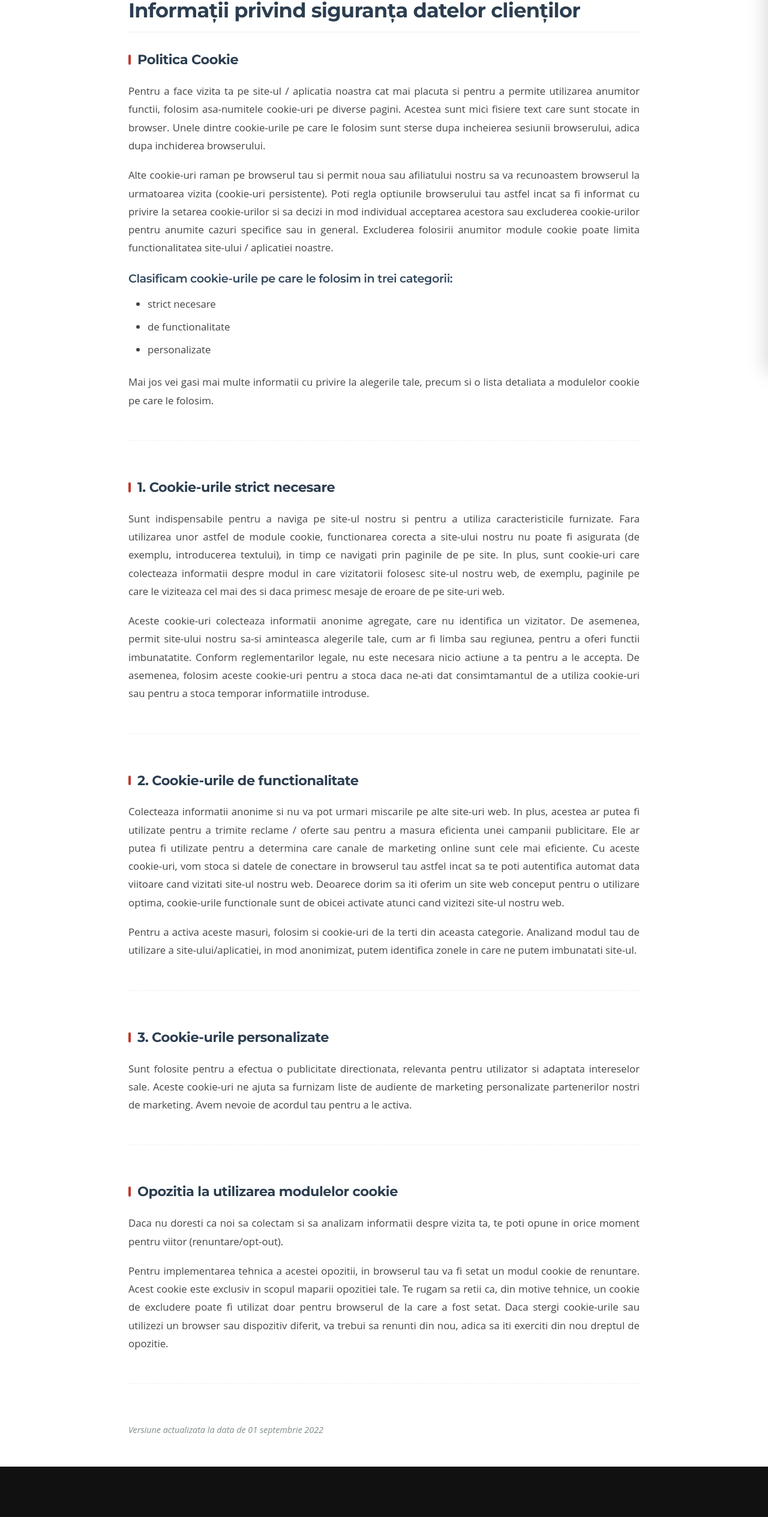
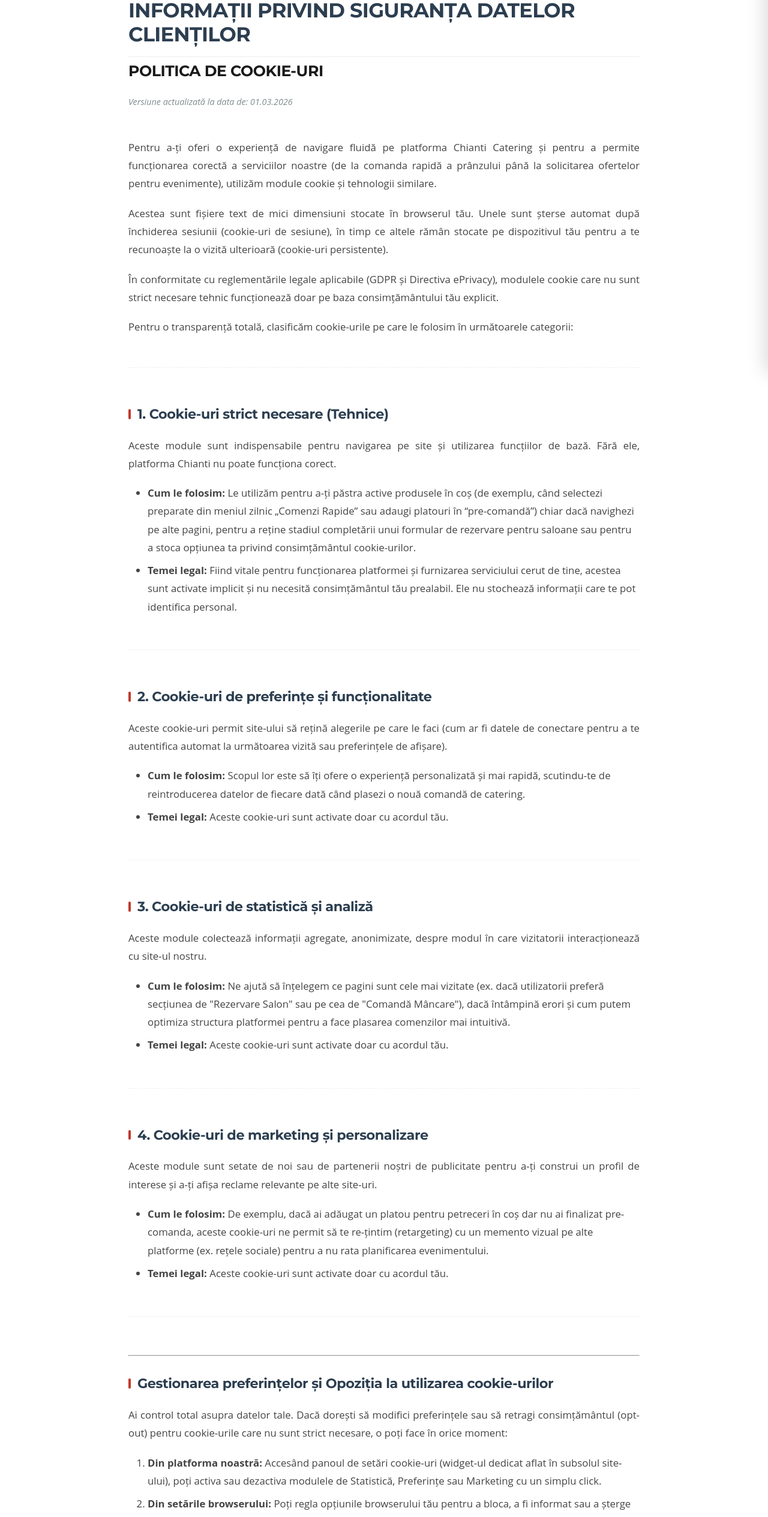
Before and after one commit to digitalhubmedia1-spec/proiect-chianti, a React (Vite) app: page /siguranta-datelor in a window 1280 px wide. Shown: the part 179-2708 px from the top of the page at 60% size. Built offline with nearby package versions, Linux system fonts and the light colour scheme; no server answers; the database is empty.

Commit message:
Update Data Security content to 2026 version (exact 1:1 match)

```diff
--- a/src/pages/legal/DataSecurity.jsx
+++ b/src/pages/legal/DataSecurity.jsx
@@ -1,88 +1,73 @@
 import React from 'react';
-import './Terms.css'; // Reusing the same CSS for consistency
+import './Terms.css';
 
 const DataSecurity = () => {
     return (
         <div className="container py-5 terms-container">
-            <h1 className="text-center terms-header-title">Informații privind siguranța datelor clienților</h1>
+            <h1 className="text-center terms-header-title">INFORMAȚII PRIVIND SIGURANȚA DATELOR CLIENȚILOR</h1>
+            <h2 className="text-center mb-4">POLITICA DE COOKIE-URI</h2>
+            <p className="text-center terms-update-date">Versiune actualizată la data de: 01.03.2026</p>
 
             <section className="mb-5 terms-section">
-                <h3>Politica Cookie</h3>
-                <p>
-                    Pentru a face vizita ta pe site-ul / aplicatia noastra cat mai placuta si pentru a permite utilizarea anumitor functii,
-                    folosim asa-numitele cookie-uri pe diverse pagini. Acestea sunt mici fisiere text care sunt stocate in browser.
-                    Unele dintre cookie-urile pe care le folosim sunt sterse dupa incheierea sesiunii browserului, adica dupa inchiderea browserului.
-                </p>
-                <p>
-                    Alte cookie-uri raman pe browserul tau si permit noua sau afiliatului nostru sa va recunoastem browserul la urmatoarea vizita (cookie-uri persistente).
-                    Poti regla optiunile browserului tau astfel incat sa fi informat cu privire la setarea cookie-urilor si sa decizi in mod individual acceptarea acestora
-                    sau excluderea cookie-urilor pentru anumite cazuri specifice sau in general. Excluderea folosirii anumitor module cookie poate limita functionalitatea site-ului / aplicatiei noastre.
-                </p>
-
-                <h4 className="mt-4">Clasificam cookie-urile pe care le folosim in trei categorii:</h4>
-                <ul>
-                    <li>strict necesare</li>
-                    <li>de functionalitate</li>
-                    <li>personalizate</li>
-                </ul>
-                <p>Mai jos vei gasi mai multe informatii cu privire la alegerile tale, precum si o lista detaliata a modulelor cookie pe care le folosim.</p>
+                <p>Pentru a-ți oferi o experiență de navigare fluidă pe platforma Chianti Catering și pentru a permite funcționarea corectă a serviciilor noastre (de la comanda rapidă a prânzului până la solicitarea ofertelor pentru evenimente), utilizăm module cookie și tehnologii similare.</p>
+                <p>Acestea sunt fișiere text de mici dimensiuni stocate în browserul tău. Unele sunt șterse automat după închiderea sesiunii (cookie-uri de sesiune), în timp ce altele rămân stocate pe dispozitivul tău pentru a te recunoaște la o vizită ulterioară (cookie-uri persistente).</p>
+                <p>În conformitate cu reglementările legale aplicabile (GDPR și Directiva ePrivacy), modulele cookie care nu sunt strict necesare tehnic funcționează doar pe baza consimțământului tău explicit.</p>
+                <p>Pentru o transparență totală, clasificăm cookie-urile pe care le folosim în următoarele categorii:</p>
             </section>
 
             <section className="mb-5 terms-section">
-                <h3>1. Cookie-urile strict necesare</h3>
-                <p>
-                    Sunt indispensabile pentru a naviga pe site-ul nostru si pentru a utiliza caracteristicile furnizate.
-                    Fara utilizarea unor astfel de module cookie, functionarea corecta a site-ului nostru nu poate fi asigurata (de exemplu, introducerea textului),
-                    in timp ce navigati prin paginile de pe site. In plus, sunt cookie-uri care colecteaza informatii despre modul in care vizitatorii folosesc site-ul nostru web,
-                    de exemplu, paginile pe care le viziteaza cel mai des si daca primesc mesaje de eroare de pe site-uri web.
-                </p>
-                <p>
-                    Aceste cookie-uri colecteaza informatii anonime agregate, care nu identifica un vizitator.
-                    De asemenea, permit site-ului nostru sa-si aminteasca alegerile tale, cum ar fi limba sau regiunea, pentru a oferi functii imbunatatite.
-                    Conform reglementarilor legale, nu este necesara nicio actiune a ta pentru a le accepta.
-                    De asemenea, folosim aceste cookie-uri pentru a stoca daca ne-ati dat consimtamantul de a utiliza cookie-uri sau pentru a stoca temporar informatiile introduse.
-                </p>
+                <h3>1. Cookie-uri strict necesare (Tehnice)</h3>
+                <p>Aceste module sunt indispensabile pentru navigarea pe site și utilizarea funcțiilor de bază. Fără ele, platforma Chianti nu poate funcționa corect.</p>
+                <ul>
+                    <li><strong>Cum le folosim:</strong> Le utilizăm pentru a-ți păstra active produsele în coș (de exemplu, când selectezi preparate din meniul zilnic „Comenzi Rapide” sau adaugi platouri în “pre-comandă”) chiar dacă navighezi pe alte pagini, pentru a reține stadiul completării unui formular de rezervare pentru saloane sau pentru a stoca opțiunea ta privind consimțământul cookie-urilor.</li>
+                    <li><strong>Temei legal:</strong> Fiind vitale pentru funcționarea platformei și furnizarea serviciului cerut de tine, acestea sunt activate implicit și nu necesită consimțământul tău prealabil. Ele nu stochează informații care te pot identifica personal.</li>
+                </ul>
             </section>
 
             <section className="mb-5 terms-section">
-                <h3>2. Cookie-urile de functionalitate</h3>
-                <p>
-                    Colecteaza informatii anonime si nu va pot urmari miscarile pe alte site-uri web.
-                    In plus, acestea ar putea fi utilizate pentru a trimite reclame / oferte sau pentru a masura eficienta unei campanii publicitare.
-                    Ele ar putea fi utilizate pentru a determina care canale de marketing online sunt cele mai eficiente.
-                    Cu aceste cookie-uri, vom stoca si datele de conectare in browserul tau astfel incat sa te poti autentifica automat data viitoare cand vizitati site-ul nostru web.
-                    Deoarece dorim sa iti oferim un site web conceput pentru o utilizare optima, cookie-urile functionale sunt de obicei activate atunci cand vizitezi site-ul nostru web.
-                </p>
-                <p>
-                    Pentru a activa aceste masuri, folosim si cookie-uri de la terti din aceasta categorie.
-                    Analizand modul tau de utilizare a site-ului/aplicatiei, in mod anonimizat, putem identifica zonele in care ne putem imbunatati site-ul.
-                </p>
+                <h3>2. Cookie-uri de preferințe și funcționalitate</h3>
+                <p>Aceste cookie-uri permit site-ului să rețină alegerile pe care le faci (cum ar fi datele de conectare pentru a te autentifica automat la următoarea vizită sau preferințele de afișare).</p>
+                <ul>
+                    <li><strong>Cum le folosim:</strong> Scopul lor este să îți ofere o experiență personalizată și mai rapidă, scutindu-te de reintroducerea datelor de fiecare dată când plasezi o nouă comandă de catering.</li>
+                    <li><strong>Temei legal:</strong> Aceste cookie-uri sunt activate doar cu acordul tău.</li>
+                </ul>
             </section>
 
             <section className="mb-5 terms-section">
-                <h3>3. Cookie-urile personalizate</h3>
-                <p>
-                    Sunt folosite pentru a efectua o publicitate directionata, relevanta pentru utilizator si adaptata intereselor sale.
-                    Aceste cookie-uri ne ajuta sa furnizam liste de audiente de marketing personalizate partenerilor nostri de marketing.
-                    Avem nevoie de acordul tau pentru a le activa.
-                </p>
+                <h3>3. Cookie-uri de statistică și analiză</h3>
+                <p>Aceste module colectează informații agregate, anonimizate, despre modul în care vizitatorii interacționează cu site-ul nostru.</p>
+                <ul>
+                    <li><strong>Cum le folosim:</strong> Ne ajută să înțelegem ce pagini sunt cele mai vizitate (ex. dacă utilizatorii preferă secțiunea de "Rezervare Salon" sau pe cea de "Comandă Mâncare"), dacă întâmpină erori și cum putem optimiza structura platformei pentru a face plasarea comenzilor mai intuitivă.</li>
+                    <li><strong>Temei legal:</strong> Aceste cookie-uri sunt activate doar cu acordul tău.</li>
+                </ul>
             </section>
 
             <section className="mb-5 terms-section">
-                <h3>Opozitia la utilizarea modulelor cookie</h3>
-                <p>
-                    Daca nu doresti ca noi sa colectam si sa analizam informatii despre vizita ta, te poti opune in orice moment pentru viitor (renuntare/opt-out).
-                </p>
-                <p>
-                    Pentru implementarea tehnica a acestei opozitii, in browserul tau va fi setat un modul cookie de renuntare.
-                    Acest cookie este exclusiv in scopul maparii opozitiei tale. Te rugam sa retii ca, din motive tehnice,
-                    un cookie de excludere poate fi utilizat doar pentru browserul de la care a fost setat.
-                    Daca stergi cookie-urile sau utilizezi un browser sau dispozitiv diferit, va trebui sa renunti din nou,
-                    adica sa iti exerciti din nou dreptul de opozitie.
-                </p>
+                <h3>4. Cookie-uri de marketing și personalizare</h3>
+                <p>Aceste module sunt setate de noi sau de partenerii noștri de publicitate pentru a-ți construi un profil de interese și a-ți afișa reclame relevante pe alte site-uri.</p>
+                <ul>
+                    <li><strong>Cum le folosim:</strong> De exemplu, dacă ai adăugat un platou pentru petreceri în coș dar nu ai finalizat pre-comanda, aceste cookie-uri ne permit să te re-țintim (retargeting) cu un memento vizual pe alte platforme (ex. rețele sociale) pentru a nu rata planificarea evenimentului.</li>
+                    <li><strong>Temei legal:</strong> Aceste cookie-uri sunt activate doar cu acordul tău.</li>
+                </ul>
             </section>
 
-            <p className="text-center terms-update-date">Versiune actualizata la data de 01 septembrie 2022</p>
+            <hr className="my-5" />
+
+            <section className="mb-5 terms-section">
+                <h3>Gestionarea preferințelor și Opoziția la utilizarea cookie-urilor</h3>
+                <p>Ai control total asupra datelor tale. Dacă dorești să modifici preferințele sau să retragi consimțământul (opt-out) pentru cookie-urile care nu sunt strict necesare, o poți face în orice moment:</p>
+                <ol>
+                    <li><strong>Din platforma noastră:</strong> Accesând panoul de setări cookie-uri (widget-ul dedicat aflat în subsolul site-ului), poți activa sau dezactiva modulele de Statistică, Preferințe sau Marketing cu un simplu click.</li>
+                    <li><strong>Din setările browserului:</strong> Poți regla opțiunile browserului tău pentru a bloca, a fi informat sau a șterge cookie-urile stocate. Reține că blocarea din browser a cookie-urilor strict necesare poate duce la imposibilitatea de a plasa comenzi sau de a rezerva saloane pe site-ul nostru.</li>
+                </ol>
+                <p>Dacă folosești funcția de ștergere totală a cookie-urilor din browser sau dacă accesezi platforma de pe un alt dispozitiv/browser, platforma te va considera un vizitator nou și îți va solicita din nou setarea preferințelor.</p>
+            </section>
+
+            <hr className="my-5" />
+
+            <section className="mb-5 terms-section">
+                <p>Ai nevoie de asistență tehnică privind datele tale? Ne poți contacta oricând la <a href="mailto:suport@chianti.ro" className="terms-link">suport@chianti.ro</a> pentru detalii suplimentare referitoare la trasabilitatea datelor tale pe platforma noastră.</p>
+            </section>
         </div>
     );
 };
```
